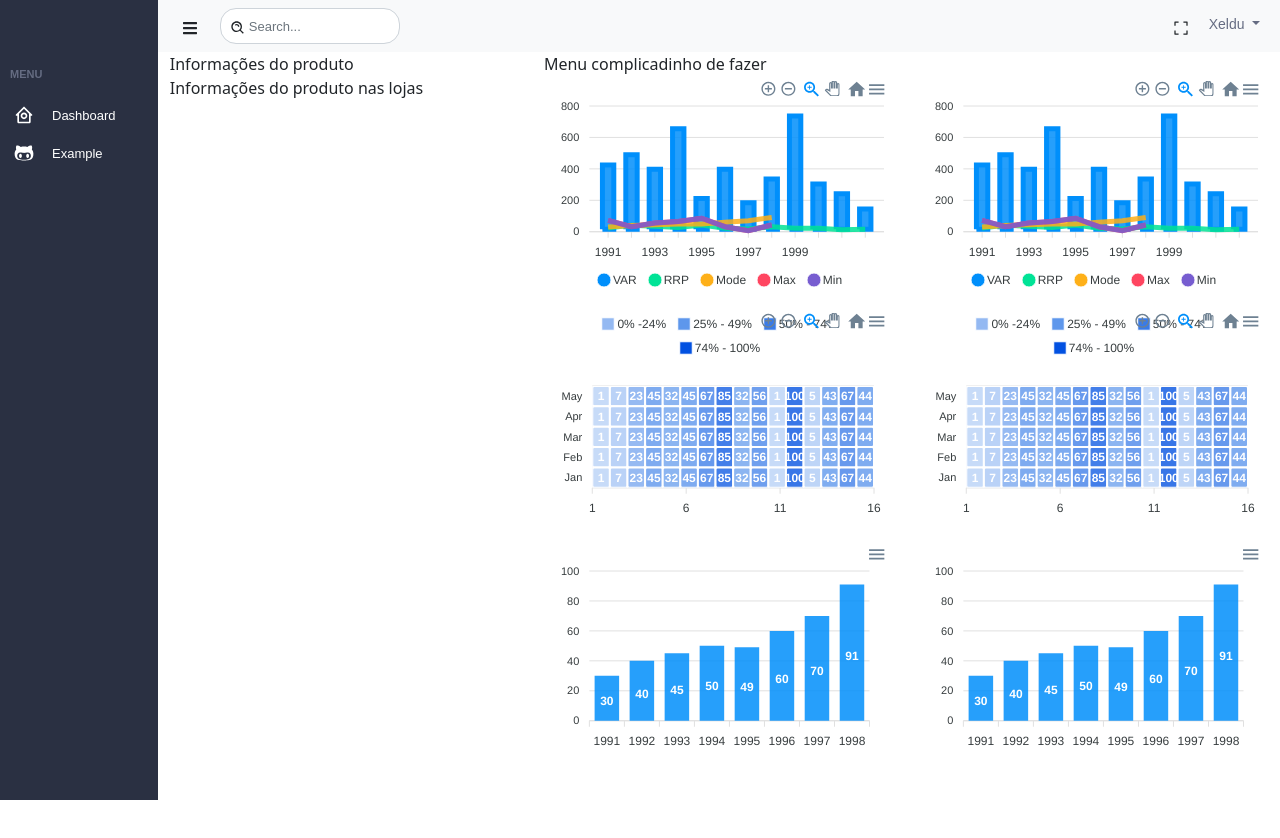
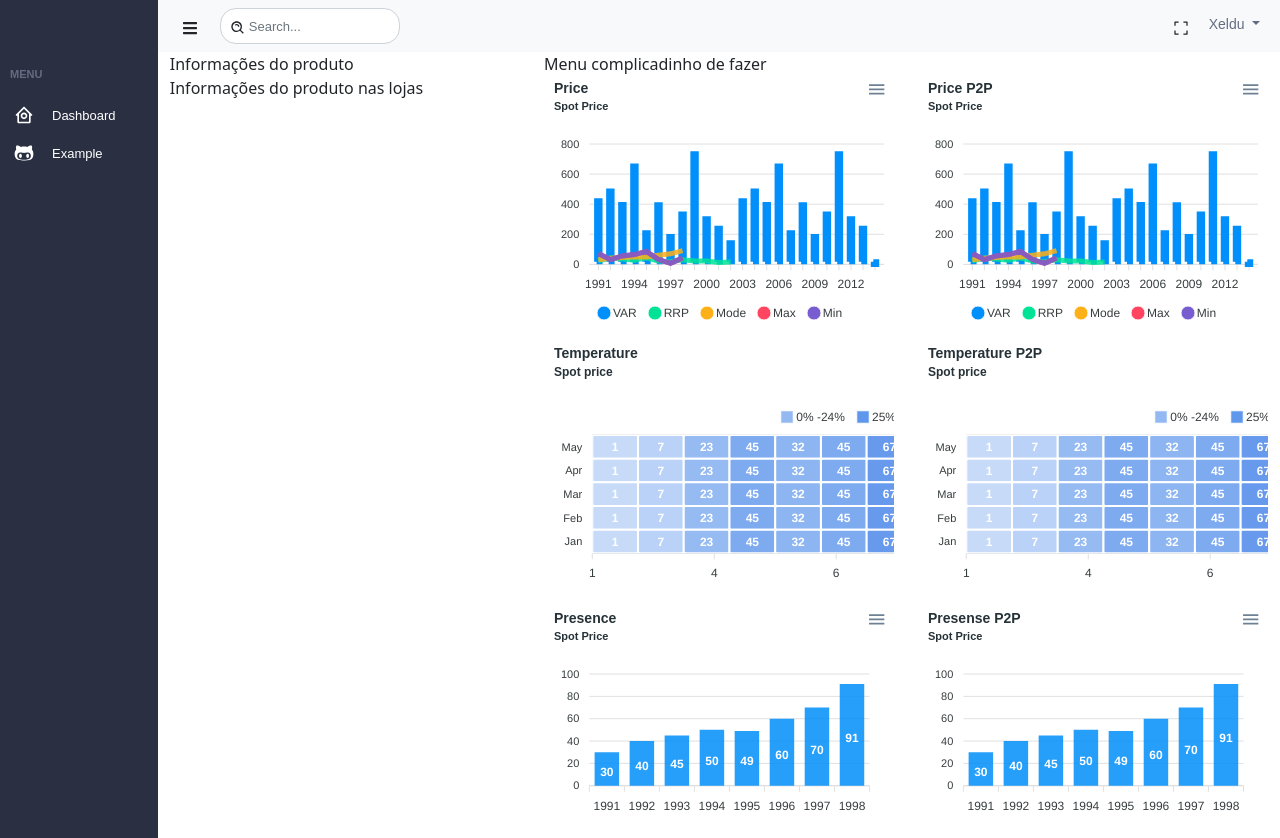
Before and after one commit to fekete1/Tracking-Trade-Project, a Next.js app: page /dashboard in a window 1280 px wide. Before the commit the page ends 800 px from the top, so only its background shows below. Built offline with nearby package versions, Linux system fonts and the light colour scheme.

Commit message:
Forma de scrollar os gráficos horizontalmente com div

```diff
--- a/src/components/BarChart.tsx
+++ b/src/components/BarChart.tsx
@@ -1,14 +1,47 @@
 import dynamic from 'next/dynamic'
 const Chart = dynamic(() => import('react-apexcharts'), { ssr: false })
 
-export function BarChart() {
+interface BarChartProps {
+    chartTitle: String
+}
+
+export function BarChart({ chartTitle }: BarChartProps) {
     const options = {
         options: {
             chart: {
                 id: 'basic-bar',
+                toolbar: {
+                    show: true,
+                    offsetX: 0,
+                    offsetY: 0,
+                    tools: {
+                        download: true,
+                    },
+                },
             },
             xaxis: {
                 categories: [1991, 1992, 1993, 1994, 1995, 1996, 1997, 1998],
+            },
+            title: {
+                text: chartTitle,
+                align: 'left',
+                style: {
+                    fontSize: '14px',
+                    fontWeight: 600,
+                    fontFamily: 'sans-serif',
+                    color: '#263238',
+                },
+            },
+            subtitle: {
+                text: 'Spot Price',
+                align: 'left',
+                offsetY: 20,
+                style: {
+                    fontSize: '11px',
+                    fontWeight: 600,
+                    fontFamily: 'sans-serif',
+                    color: '#263238',
+                },
             },
         },
     }
@@ -22,5 +55,9 @@ export function BarChart() {
         ],
     }
 
-    return <Chart options={options.options} series={series.series} type="bar" max-width="500" />
+    return (
+        <div className="graphic-container">
+            <Chart options={options.options} series={series.series} type="bar" max-height="250px" />
+        </div>
+    )
 }
--- a/src/components/HeatMapChart.tsx
+++ b/src/components/HeatMapChart.tsx
@@ -1,7 +1,11 @@
 import dynamic from 'next/dynamic'
 const Chart = dynamic(() => import('react-apexcharts'), { ssr: false })
 
-export function HeatMapChart() {
+interface HeatMapChartProps {
+    chartTitle: String
+}
+
+export function HeatMapChart({ chartTitle }: HeatMapChartProps) {
     const options = {
         plotOptions: {
             heatmap: {
@@ -35,6 +39,45 @@ export function HeatMapChart() {
                 },
             },
         },
+        title: {
+            text: chartTitle,
+            align: 'left',
+            float: true,
+            style: {
+                fontSize: '14px',
+                fontWeight: 600,
+                fontFamily: 'sans-serif',
+                color: '#263238',
+            },
+        },
+        subtitle: {
+            text: 'Spot price',
+            align: 'left',
+            offsetY: 20,
+            style: {
+                fontSize: '12px',
+                fontWeight: 600,
+                fontFamily: 'sans-serif',
+                color: '#263238',
+            },
+        },
+        chart: {
+            id: 'heatmap-chart',
+            toolbar: {
+                show: true,
+                offsetX: 0,
+                offsetY: 0,
+                tools: {
+                    download: true,
+                    selection: false,
+                    zoom: false,
+                    zoomin: false,
+                    zoomout: false,
+                    pan: false,
+                    reset: false,
+                },
+            },
+        },
     }
 
     const series = {
@@ -63,7 +106,9 @@ export function HeatMapChart() {
     }
     return (
         <>
-            <Chart options={options} series={series.series} type="heatmap" max-width="500px" />
+            <div className="graphic-container">
+                <Chart options={options} series={series.series} type="heatmap" width="800px" height="250px" />
+            </div>
         </>
     )
 }
--- a/src/components/LineChart.tsx
+++ b/src/components/LineChart.tsx
@@ -1,21 +1,61 @@
 import dynamic from 'next/dynamic'
 const Chart = dynamic(() => import('react-apexcharts'), { ssr: false })
 
-export function LineChart() {
+interface LineChartProps {
+    chartTitle: String
+}
+
+export function LineChart({ chartTitle }: LineChartProps) {
     const state = {
         options: {
             chart: {
-                id: 'basic-bar',
+                id: 'line-chart',
+                toolbar: {
+                    show: true,
+                    offsetX: 0,
+                    offsetY: 0,
+                    tools: {
+                        download: true,
+                        selection: false,
+                        zoom: false,
+                        zoomin: false,
+                        zoomout: false,
+                        pan: false,
+                        reset: false,
+                    },
+                },
             },
             xaxis: {
-                categories: [1991, 1992, 1993, 1994, 1995, 1996, 1997, 1998, 1999],
+                categories: [1991, 1992, 1993, 1994, 1995, 1996, 1997, 1998, 1999, 2000, 2001, 2002, 2003, 2004, 2005, 2006, 2007, 2008, 2009, 2010, 2011, 2012],
+            },
+            title: {
+                text: chartTitle,
+                align: 'left',
+                float: true,
+                style: {
+                    fontSize: '14px',
+                    fontWeight: 600,
+                    fontFamily: 'sans-serif',
+                    color: '#263238',
+                },
+            },
+            subtitle: {
+                text: 'Spot Price',
+                align: 'left',
+                offsetY: 20,
+                style: {
+                    fontSize: '11px',
+                    fontWeight: 600,
+                    fontFamily: 'sans-serif',
+                    color: '#263238',
+                },
             },
         },
         series: [
             {
                 name: 'VAR',
                 type: 'column',
-                data: [440, 505, 414, 671, 227, 413, 201, 352, 752, 320, 257, 160],
+                data: [440, 505, 414, 671, 227, 413, 201, 352, 752, 320, 257, 160, 440, 505, 414, 671, 227, 413, 201, 352, 752, 320, 257, 16],
             },
             {
                 name: 'RRP',
@@ -41,8 +81,8 @@ export function LineChart() {
     }
     return (
         <>
-            <div className="mixed-chart">
-                <Chart options={state.options} series={state.series} type="line" max-width="500" />
+            <div className="graphic-container">
+                <Chart options={state.options} series={state.series} type="line" height="250px" />
             </div>
         </>
     )
--- a/src/pages/_app.tsx
+++ b/src/pages/_app.tsx
@@ -4,6 +4,7 @@ import '../styles/dashboard.scss'
 
 import '../styles/sidemenu.scss'
 import '../styles/topmenu.scss'
+import '../styles/chart.scss'
 
 import 'bootstrap/dist/css/bootstrap.min.css'
 
--- a/src/pages/dashboard.tsx
+++ b/src/pages/dashboard.tsx
@@ -29,28 +29,28 @@ const Dashboard: NextPage = () => {
                                 <div>Menu complicadinho de fazer</div>
                                 <Row xs={1} md={1} lg={2}>
                                     <Col>
-                                        <LineChart />
+                                        <LineChart chartTitle="Price" />
                                     </Col>
                                     <Col>
-                                        <LineChart />
+                                        <LineChart chartTitle="Price P2P" />
                                     </Col>
                                 </Row>
 
                                 <Row xs={1} md={1} lg={2}>
                                     <Col>
-                                        <HeatMapChart />
+                                        <HeatMapChart chartTitle="Temperature" />
                                     </Col>
                                     <Col>
-                                        <HeatMapChart />
+                                        <HeatMapChart chartTitle="Temperature P2P" />
                                     </Col>
                                 </Row>
 
                                 <Row xs={1} md={1} lg={2}>
                                     <Col>
-                                        <BarChart />
+                                        <BarChart chartTitle="Presence" />
                                     </Col>
                                     <Col>
-                                        <BarChart />
+                                        <BarChart chartTitle="Presense P2P" />
                                     </Col>
                                 </Row>
                             </Col>
--- /dev/null
+++ b/src/styles/chart.scss
@@ -0,0 +1,6 @@
+.graphic-container {
+    max-width: 500px;
+    width: 100%;
+    overflow-y: hidden;
+    overflow-x: auto;
+  }
--- a/src/styles/globals.scss
+++ b/src/styles/globals.scss
@@ -17,3 +17,26 @@ a {
 li {
     list-style-type: none;
   }
+
+/* style scrollbar*/
+ /* Firefox */
+ * {
+    scrollbar-width: auto;
+    scrollbar-color: #8f54a0 #ffffff;
+    }
+
+    /* Chrome, Edge, and Safari */
+    *::-webkit-scrollbar {
+        width: 6px;
+        height: 6px;
+    }
+
+    *::-webkit-scrollbar-track {
+        background: #ffffff;
+    }
+
+    *::-webkit-scrollbar-thumb {
+        background-color: #8f54a0;
+        border-radius: 16px;
+        border: 0px solid #ffffff;
+    }
--- a/src/styles/sidemenu.scss
+++ b/src/styles/sidemenu.scss
@@ -18,9 +18,6 @@ $bg-auxiliar-color: #f3f3f8;
         ul {
             padding-left: 10px;
             padding-top: 60px;
-
-
-            position:fixed;  ///TODO: Solução temporária
 
             .menu-label{
                 font: 600 11px Sans-serif;
```
